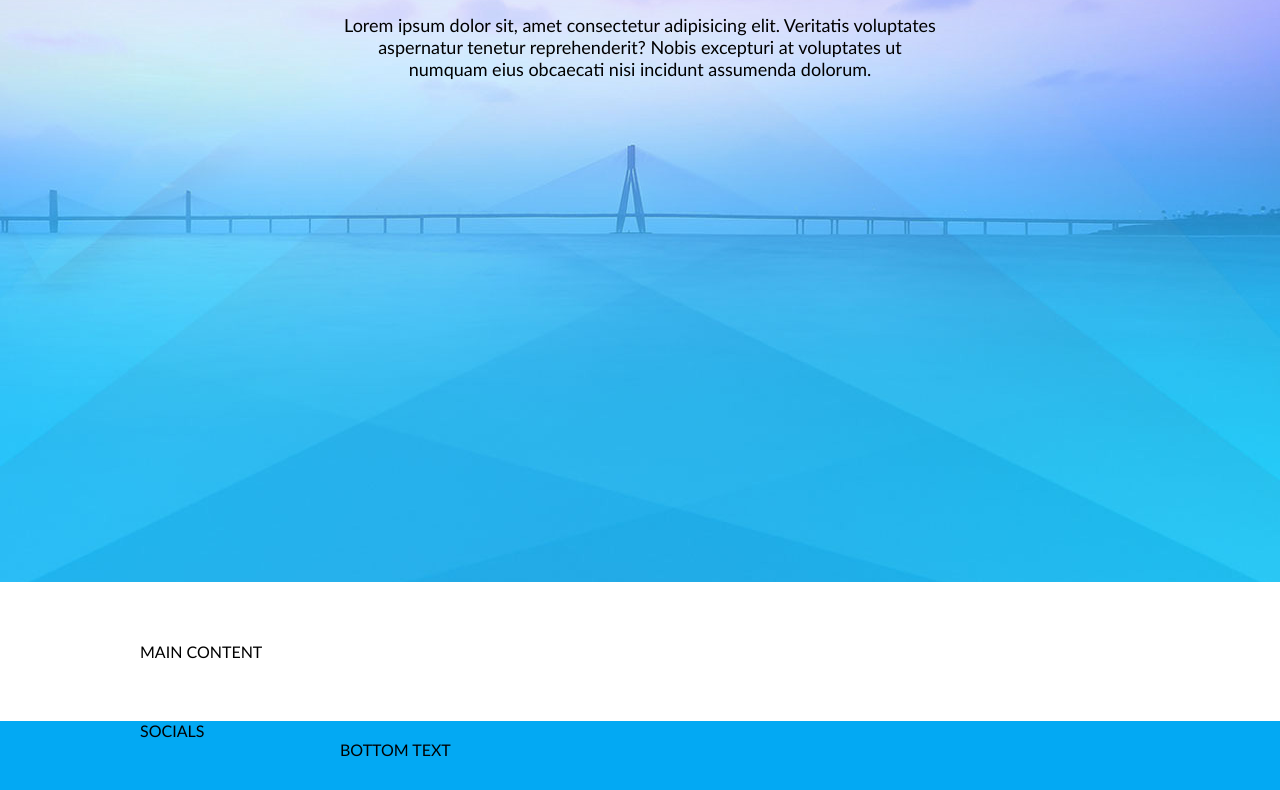
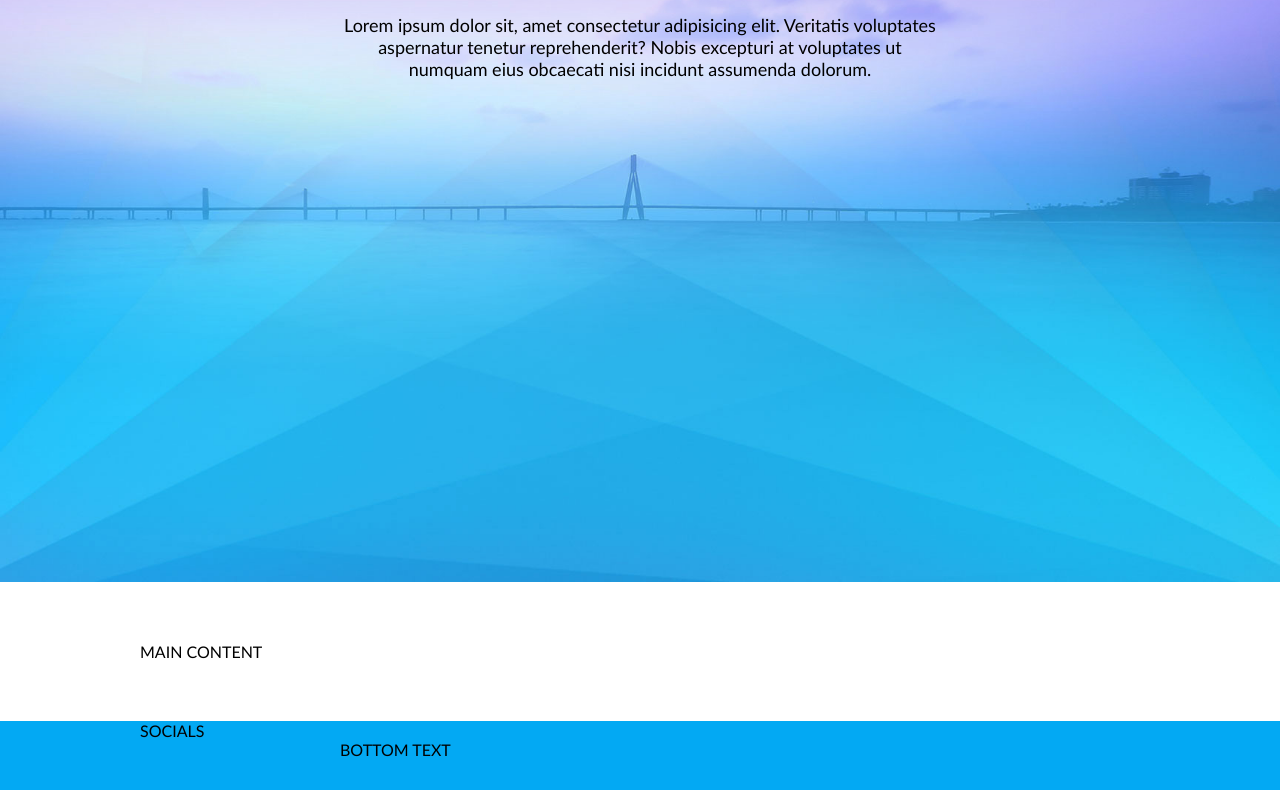
Before and after one commit to Diflina/18, a website: page index.html in a window 1280 px wide. Shown: the part 218-1008 px from the top of the page. Drawn offline with Linux system fonts and the light colour scheme.

Commit message:
hero background fixed position

```diff
--- a/css/base/base.css
+++ b/css/base/base.css
@@ -10,6 +10,6 @@ body {
     font-family: 'Gill Sans', 'Gill Sans MT', Calibri, 'Trebuchet MS', sans-serif;
 }
 
-.bg-blue {
+.bg-main {
     background-color: #03a9f3;
 }
--- a/css/pages/home.css
+++ b/css/pages/home.css
@@ -12,6 +12,9 @@
     padding-bottom: 30px;
     background-image: url(../../img/background.png);
     background-position: center;
+    background-repeat: no-repeat;
+    background-size: cover;
+    background-attachment: fixed;
 }
 
 .hero > .short-row {
--- a/index.html
+++ b/index.html
@@ -30,7 +30,7 @@
         </div>
     </main>
 
-    <footer class="container bg-blue">
+    <footer class="container bg-main">
         <div class="row">
             SOCIALS
         </div>
```
